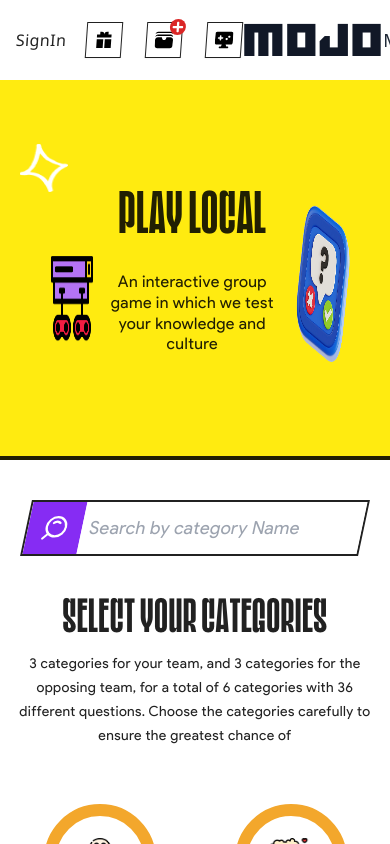
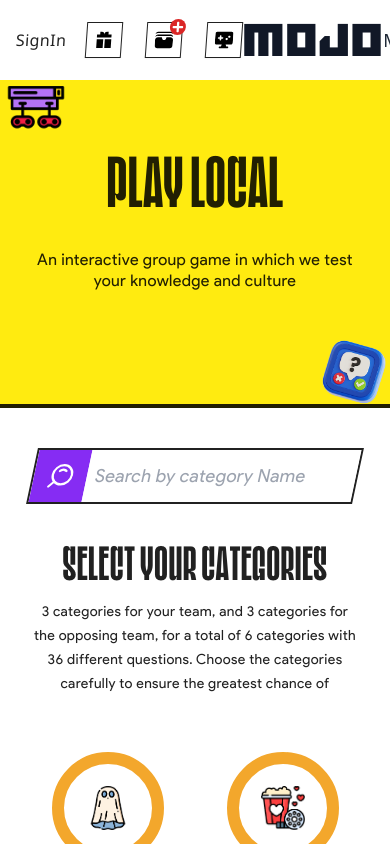
Before and after one commit to zeeshanahm-ed/mojo-game-website, a Next.js app: page /offline-play in a window 390 px wide. Built offline with nearby package versions, Linux system fonts and the light colour scheme.

Commit message:
enhance layout and responsivenes of offline play page

```diff
--- a/src/app/offline-play/components/Banner.tsx
+++ b/src/app/offline-play/components/Banner.tsx
@@ -1,24 +1,26 @@
 import React from 'react';
 import Image from 'next/image';
 
-import StarImage from "@/app/assets/images/star.png"
+import BlackStarImage from "@/app/assets/images/black-star.png"
 import OfflinePlayImage from "@/app/assets/images/offlinemode-image.png"
 import QuizAppImage from "@/app/assets/images/quiz-app-image.png"
 
 const Banner: React.FC = () => {
     return (
-        <section className="w-full bg-yellow py-16 px-10 flex flex-col items-center justify-center relative overflow-hidden border-b-4 border-black">
+        <section className="w-full bg-yellow py-16 pb-28 md:pb-16 px-1 md:px-10 flex flex-col items-center justify-center relative overflow-hidden border-b-4 border-black">
             {/* Main Content */}
-            <div className="relative z-10 flex flex-row items-center justify-between w-full text-center ">
+            <div className="relative z-10 flex flex-row items-center justify-center w-full text-center ">
                 {/* Left Side - Icon and Star */}
-                <div className="flex items-center justify-center flex-col lg:justify-start space-x-4 mb-8 lg:mb-0 lg:w-1/4">
-                    <Image src={StarImage} alt='Star' className='w-12 h-12 mr-10' />
-                    <Image src={OfflinePlayImage} alt='Offline Play' className='w-32 h-32 mt-10' />
+                <div className="hidden lg:flex left-10 top-0 absolute items-center justify-center flex-col lg:justify-start space-x-4 mb-8 lg:mb-0">
+                    <Image src={BlackStarImage} alt='Star' className='w-12 h-12 mr-10' />
+                </div>
+                <div className="flex items-start left-0 -top-[70px] md:top-0 lg:top-20 absolute justify-end space-x-4 mb-8 lg:mb-0">
+                    <Image src={OfflinePlayImage} alt='Offline Play' className='w-16 h-16 sm:w-20 sm:h-20 lg:w-32 lg:h-32' />
                 </div>
 
                 {/* Middle Section - Heading and Description */}
                 <div className="flex flex-col text-center items-center lg:w-2/4 px-4">
-                    <h2 className="text-6xl md:text-8xl lg:text-9xl leading-tight mb-4 uppercase font-popfun">
+                    <h2 className="text-7xl md:text-8xl lg:text-9xl leading-tight mb-4 uppercase font-popfun">
                         PLAY LOCAL
                     </h2>
                     <p className="text-base md:text-lg max-w-xl">
@@ -27,8 +29,8 @@ const Banner: React.FC = () => {
                 </div>
 
                 {/* Right Side - Question Mark Icon */}
-                <div className="flex items-center justify-end mt-8 lg:mt-0 lg:w-1/4">
-                    <Image src={QuizAppImage} alt='Quiz App' className='lg:w-60 lg:h-60 w-40 h-40' />
+                <div className="flex right-0 lg:top-0 -bottom-28 md:-bottom-10 absolute items-center justify-end mt-8 lg:mt-0">
+                    <Image src={QuizAppImage} alt='Quiz App' className='lg:w-52 lg:h-52 sm:w-24 sm:h-24 w-16 h-16' />
                 </div>
             </div>
         </section>
--- a/src/app/offline-play/page.tsx
+++ b/src/app/offline-play/page.tsx
@@ -56,26 +56,30 @@ function OfflineMode() {
 
     const handleGameName = (value: string) => {
         setGameName(value)
+    };
+
+    const handleStartGame = () => {
+
     }
 
     return (
         <section>
             <Banner />
             <Wrapper>
-                <div className='flex items-center justify-center flex-col h-auto pb-32'>
+                <div className='flex items-center justify-center flex-col h-auto pb-32 px-4 md:px-10'>
                     <CategoriesSection />
                     <div className="text-center flex flex-col items-center justify-center mt-10">
-                        <h2 className="lg:text-6xl text-6xl font-popfun text-black mb-2 uppercase">
+                        <h2 className="md:text-6xl text-5xl font-popfun text-black mb-2 uppercase">
                             Specify team information
                         </h2>
-                        <p className="text-lg leading-6 text-black max-w-2xl">
+                        <p className="text-sm sm:text-base md:text-lg leading-6 text-black max-w-2xl">
                             An interactive group game in which we test your knowledge and culture
                         </p>
                         <Input
                             type="text"
                             placeholder="Type a Game Name"
                             value={gameName}
-                            className='my-10 w-1/2'
+                            className='my-10 md:w-1/2 w-full'
                             inputClassName='text-center pl-0'
                             onChange={(e): void => handleGameName(e.target.value)}
                         />
@@ -156,7 +160,7 @@ function OfflineMode() {
                                 </div>
                             </div>
                         </div>
-                        <Button className='w-1/2 text-5xl mt-10'>Start playing</Button>
+                        <Button className='md:w-1/2 w-3/4 text-5xl mt-10' onClick={() => handleStartGame()}>Start playing</Button>
                     </div>
                 </div>
             </Wrapper>
```
